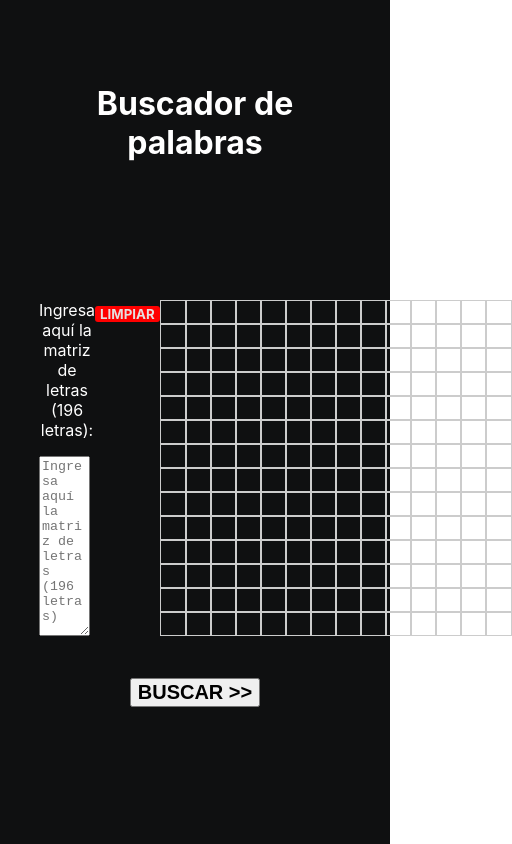
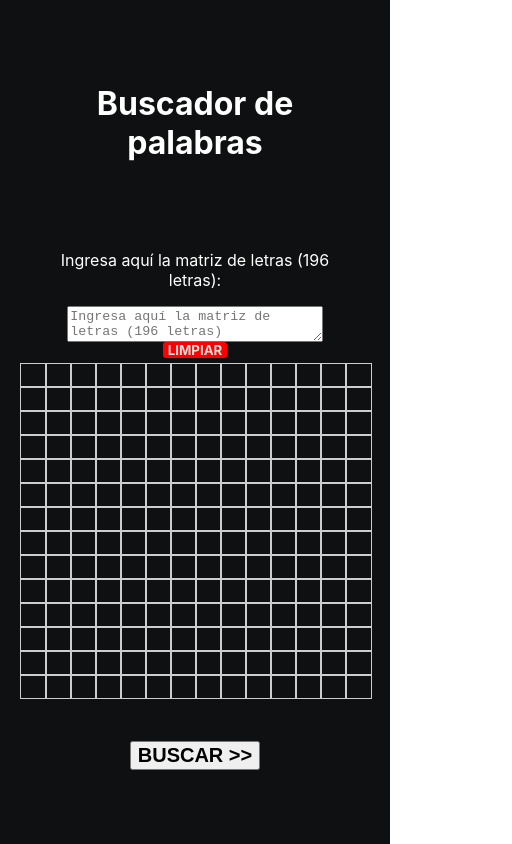
Before and after one commit to isdavid92/Buscador_Palabras, a React (Create React App) app: page /matriz in a window 390 px wide. Shown: the whole page, 512 px wide, since content can reach past the window. Built offline with nearby package versions, Linux system fonts and the light colour scheme.

Commit message:
el responsive

```diff
--- a/src/App.css
+++ b/src/App.css
@@ -23,3 +23,19 @@
   margin: auto;
   color: rgb(252, 243, 126);
 }
+
+
+
+
+/*!_________________________________________________________ RESPONSIVE _________________________________________________________ */
+
+
+
+
+
+
+@media (max-width: 440px) {
+  .h1TituloResultado {
+    margin-bottom: 5%;
+  }
+}
--- a/src/Components/Lista_Palabras/ListaPalabras.module.css
+++ b/src/Components/Lista_Palabras/ListaPalabras.module.css
@@ -85,3 +85,71 @@
         color: white;
     }
 }
+
+
+
+
+
+
+/*!_________________________________________________________ RESPONSIVE _________________________________________________________ */
+
+
+
+
+
+
+@media (max-width: 440px) {
+    .ListaPalabras {
+        width: 80%;
+        height: 60%;
+    }
+
+    .listaPalabras {
+        display: flex;
+        flex-direction: column;
+        width: 100%;
+        height: 80%;
+    }
+
+    .inputPalabras {
+        width: 100%;
+        height: 40%;
+    }
+
+    .labelLista {
+        width: 100%;
+        margin-bottom: 5%;
+    }
+
+    .textareaLista {
+        margin: auto;
+        margin-top: 0;
+        height: 60%;
+        width: 80%;
+    }
+
+    .contPalabras {
+        margin: auto;
+        width: 100%;
+        height: 60%;
+    }
+
+    .contClean {
+        margin: auto;
+        margin-bottom: 5%;
+    }
+
+    .clean {
+        margin: 0 auto;
+    }
+
+    .palabras {
+        width: 50%;
+        margin: 0 auto;
+    }
+
+    .palabra {
+        margin: 0 20% 0 auto;
+        font-size: 12px;
+    }
+}
--- a/src/Components/Matriz/Matriz.jsx
+++ b/src/Components/Matriz/Matriz.jsx
@@ -28,7 +28,7 @@ const Matriz = () => {
         if (letras.length === 196) {
             dispatch(addMatriz(matriz));
             navigate("/resultado");
-        } else if (text == '') {
+        } else if (text === '') {
             alert('El input no puede estar vacío.');
         } else {
             alert(`Debe haber exactamente 196 letras. Letras encontradas: ${letras.length}`);
@@ -57,6 +57,7 @@ const Matriz = () => {
                         Ingresa aquí la matriz de letras (196 letras):
                     </label>
                     <textarea
+                        className={style.textarea}
                         value={text}
                         onChange={manejarCambio}
                         placeholder="Ingresa aquí la matriz de letras (196 letras)"
--- a/src/Components/Matriz/Matriz.module.css
+++ b/src/Components/Matriz/Matriz.module.css
@@ -77,3 +77,54 @@
           color: white;
       }
   }
+
+
+
+
+
+
+  /*!_________________________________________________________ RESPONSIVE _________________________________________________________ */
+
+
+
+
+
+
+@media (max-width: 440px) {
+  .Matriz {
+    width: 100%;
+    height: 60%;
+  }
+
+  .matriz {
+    flex-direction: column;
+    height: 100%;
+  }
+
+  .contIput {
+    margin: 0 auto;
+    width: 80%;
+    height: 30%;
+  }
+
+  .labelMatriz {
+    margin: 0 auto 5% auto;
+  }
+
+  .textarea {
+    margin: 0 auto;
+  }
+
+  .contClean {
+    height: 6%;
+  }
+
+  .clean {
+    margin: auto;
+  }
+
+  .sopaDeLetras {
+    width: max-content;
+    margin: 0 auto;
+  }
+}
--- a/src/Components/Resultado/Resultado.module.css
+++ b/src/Components/Resultado/Resultado.module.css
@@ -96,3 +96,61 @@
         color: white;
     }
 }
+
+
+
+
+
+/*!_________________________________________________________ RESPONSIVE _________________________________________________________ */
+
+
+
+
+
+
+@media (max-width: 440px) {
+    .Resultado {
+        height: 65%;
+        margin-top: 5%;
+    }
+
+    .resultado {
+        height: 90%;
+        flex-direction: column;
+    }
+
+    .contPalabras {
+        width: 100%;
+        margin-top: 5%;
+    }
+
+    .palabraNo {
+        margin-left: 10%;
+    }
+
+    .palabraSi {
+        margin-left: 10%;
+    }
+}
+
+@media (max-width: 390px) {
+    .Resultado {
+        height: 65%;
+        margin-top: 5%;
+        width: 90%;
+    }
+
+    .resultado {
+        height: 100%;
+        flex-direction: column;
+    }
+
+    .contPalabras {
+        width: 100%;
+        margin-top: 5%;
+    }
+
+    .noEncontradas {
+
+    }
+}
```
